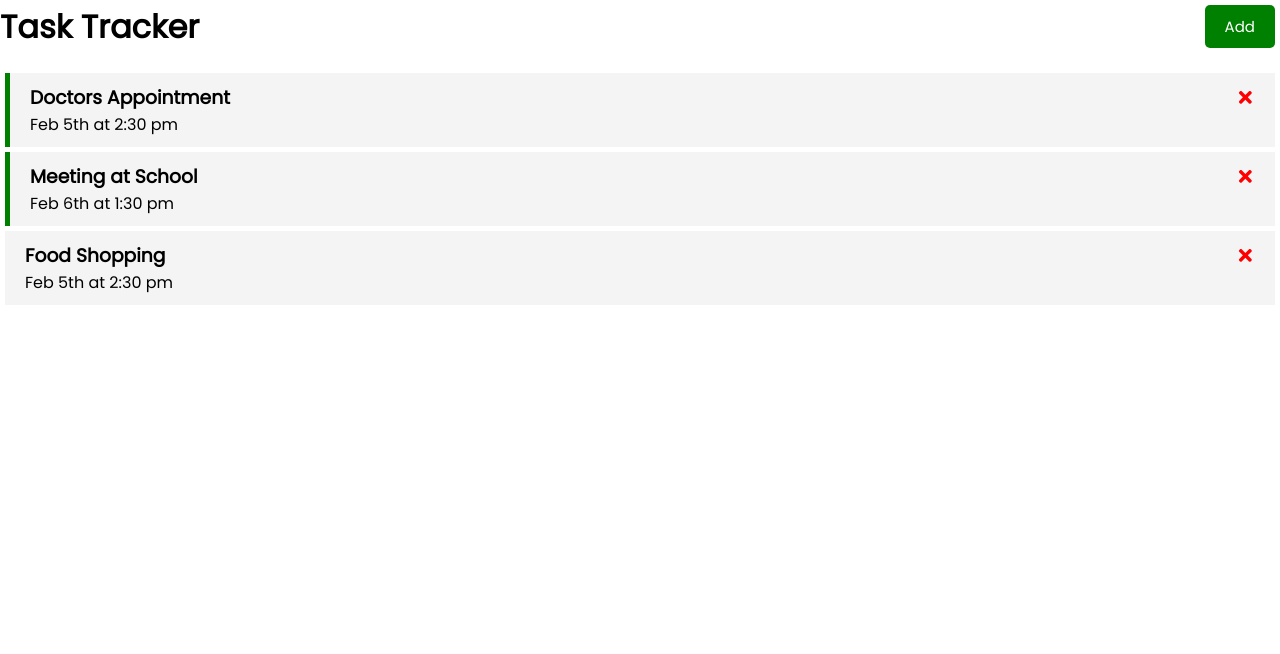
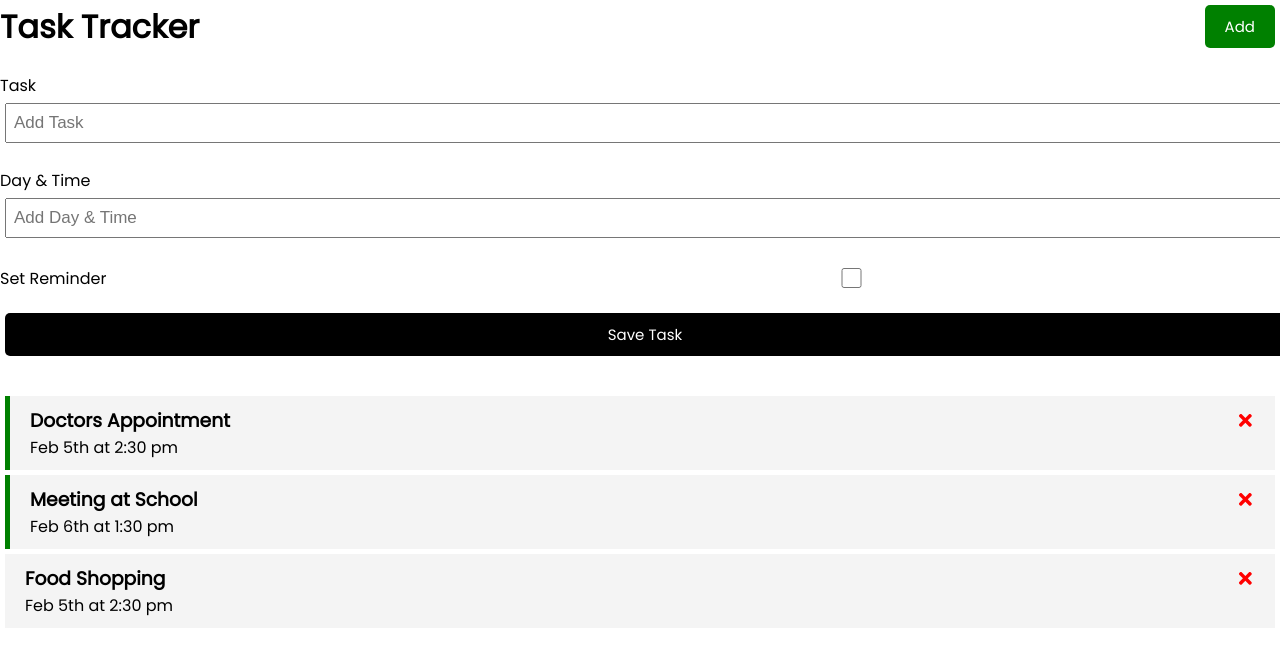
Before and after one commit to alexis-lv/react-task-tracker, a React (Create React App) app: page / in a window 1280 px wide. Shown: the top 654 px of the page. Built offline with nearby package versions, Linux system fonts and the light colour scheme.

Commit message:
add addTask form

```diff
--- a/src/App.js
+++ b/src/App.js
@@ -1,6 +1,7 @@
 import { useState } from "react";
 import Header from "./components/Header";
 import Tasks from "./components/Tasks";
+import AddTask from "./components/AddTask";
 
 function App() {
   const [tasks, setTasks] = useState([
@@ -36,6 +37,7 @@
   return (
     <div className="App">
       <Header title='Task Tracker'/>
+      <AddTask />
       { tasks.length > 0 ? <Tasks tasks={tasks}
                                   onDelete={deleteTask}
                                   onToggle={toggleReminder}/> : 'No Tasks To Show'}
--- /dev/null
+++ b/src/components/AddTask.js
@@ -0,0 +1,21 @@
+const AddTask = () => {
+  return (
+    <form className='add-form'>
+       <div className='form-control'>
+         <label>Task</label>
+         <input type='text' placeholder="Add Task"/>
+       </div>
+          <div className='form-control'>
+              <label>Day & Time</label>
+              <input type='text' placeholder="Add Day & Time" />
+          </div>
+          <div className='form-control form-control-check'>
+              <label>Set Reminder</label>
+              <input type='checkbox'/>
+          </div>
+        <input type='submit' value='Save Task' className="btn btn-block"/>
+    </form>
+  )
+}
+
+export default AddTask
```
